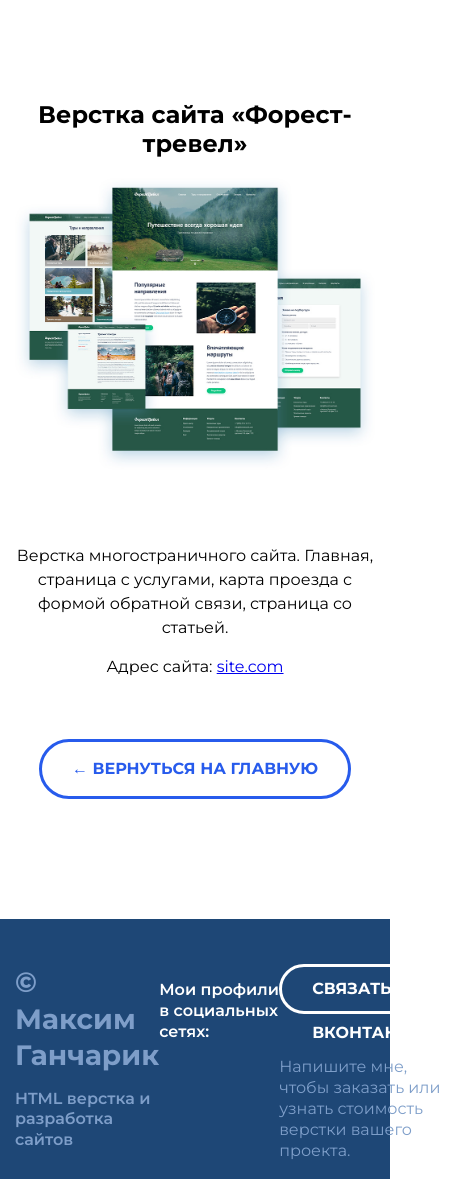
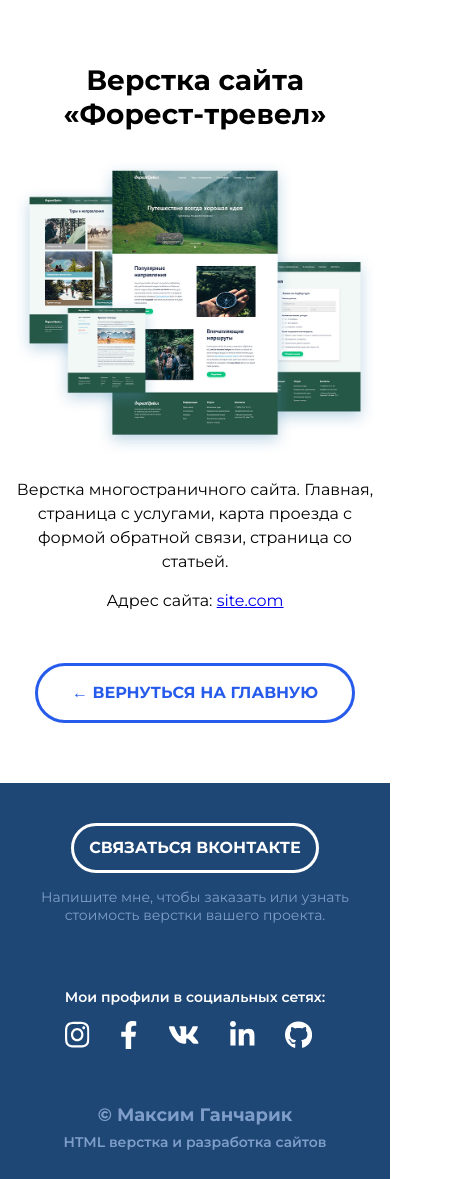
Before and after one commit to TeHniK547/Portfolio-CV, a plain HTML site: page forest-travel.html in a window 390 px wide. Shown: the top 1179 px of the page, 450 px wide, since content can reach past the window. Drawn offline with Linux system fonts and the light colour scheme.

Commit message:
added footer adaptation

```diff
--- a/css/main.css
+++ b/css/main.css
@@ -283,17 +283,3 @@ img {
     background-color: #275BEC;
     color: white;
 }
-
-.block {
-    width: 800px;
-    height: 400px;
-    background-color: blueviolet;
-}
-
-/*  Медиа-запрос desctop first (от большего к меньшему) для экранов с шириной до 800px (800px - это точка перелома) */
-@media (max-width: 800px) {
-    .block {
-        width: 400px;
-        background-color: coral;
-    }
-}
--- a/css/media.css
+++ b/css/media.css
@@ -1,6 +1,26 @@
 @media (max-width: 1140px) {
     .card {
         width: calc(50% - 15px);
+    }
+
+    .footer {
+        padding-top: 40px;
+        padding-bottom: 60px;
+    }
+
+    /* ряд в подвале в обратном порядке*/
+    .footer-row {
+        flex-direction: column-reverse;
+        align-items: center;
+        text-align: center;
+    }
+
+    .footer-col {
+        margin-bottom: 50px;
+    }
+    /* убираем отступ подвала снизу */
+    .footer-col:first-child {
+        margin-bottom: 0px;
     }
 }
 
@@ -53,4 +73,51 @@
     .card p {
         font-size: 14px;
     }
+
+    .footer-copyright-name {
+        font-size: 18px;
+        margin-bottom: 5px;
+    }
+
+    .footer-copyright p {
+        font-size: 14px;
+    }
+
+    .footer-icons p {
+        font-size: 14px;
+    }
+
+    .footer-contacts p{
+        font-size: 14px;
+        margin: 0;
+        margin-top: 15px;
+    }
+
+    .footer-button {
+        padding-left: 15px;
+        padding-right: 15px;
+    }
+
+    .project {
+        padding: 40px 0 60px;
+    }
+
+    .project-header {
+        font-size: 28px;
+        margin-bottom: 30px;
+    }
+
+    .project-img {
+        margin-bottom: 20px;
+    }
+
+    .project-description {
+        margin-bottom: 50px;
+    }
+
+    .project-btn-back {
+        padding: 0 10px;
+        width: 100%;
+        max-width: 320px;
+    }
 }
```
Also changed, not shown: index.html (+3 -3 lines).
